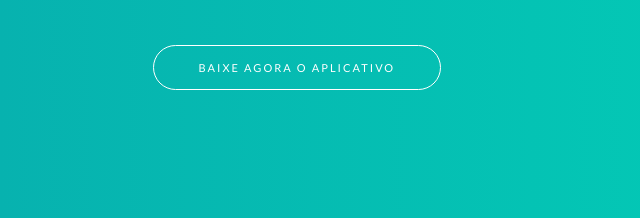
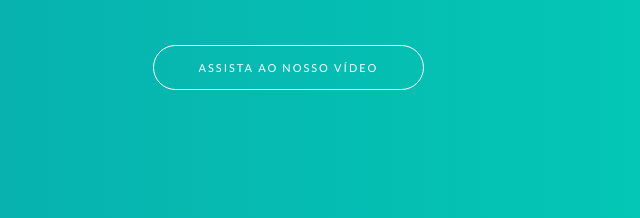
Before and after one commit to blacerdas/keepon, a plain HTML site: page new-age/index.html in a window 1280 px wide. Shown: the part 510-728 px from the top of the page, 0-640 px from the left. Drawn offline with Linux system fonts and the light colour scheme; a script that the page names is missing; a web font is replaced by a local one.

Commit message:
Add files via upload

```diff
--- a/new-age/index.html
+++ b/new-age/index.html
@@ -58,7 +58,7 @@
         <div class="col-lg-7 my-auto">
           <div class="header-content mx-auto">
             <h1 class="mb-5"><span class="logoMasthead">Keep<span class="destaqueLogo">On</span></span> é um produto feito com empatia e senso prático com uma missão clara: provar que <span class="destaqueLogo">há vida além da depressão</span>.</h1>
-            <a href="#download" class="btn btn-outline btn-xl js-scroll-trigger">Baixe agora o aplicativo</a>
+            <a target="_blank" href="https://wideo.co/view/22230941516476083493?utm_source=CopyPaste&utm_medium=share&utm_campaign=editor" class="btn btn-outline btn-xl js-scroll-trigger">Assista ao nosso vídeo</a>
           </div>
         </div>
         <div class="col-lg-5 my-auto">
```
